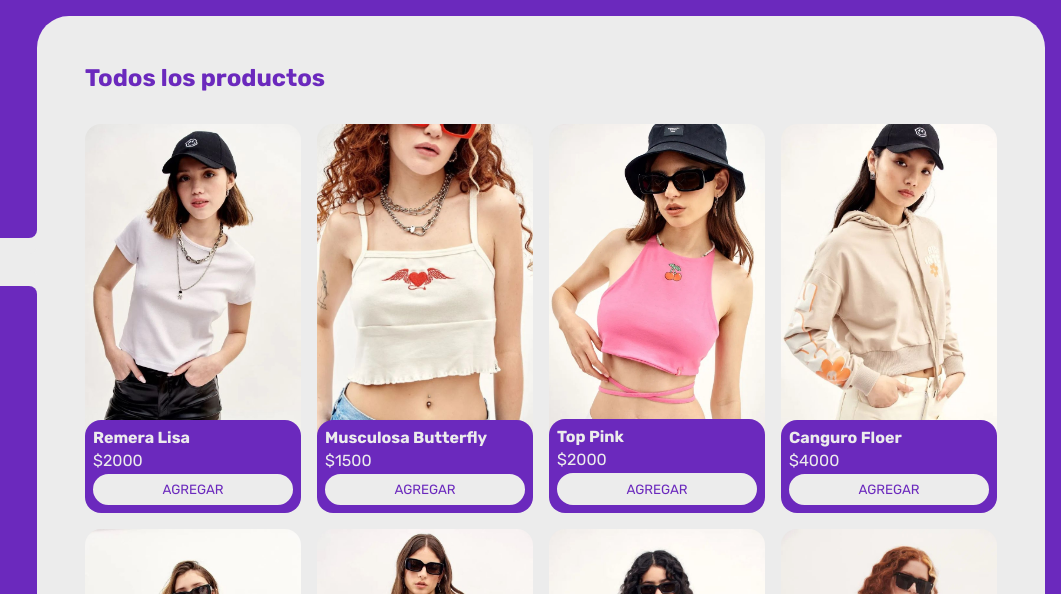
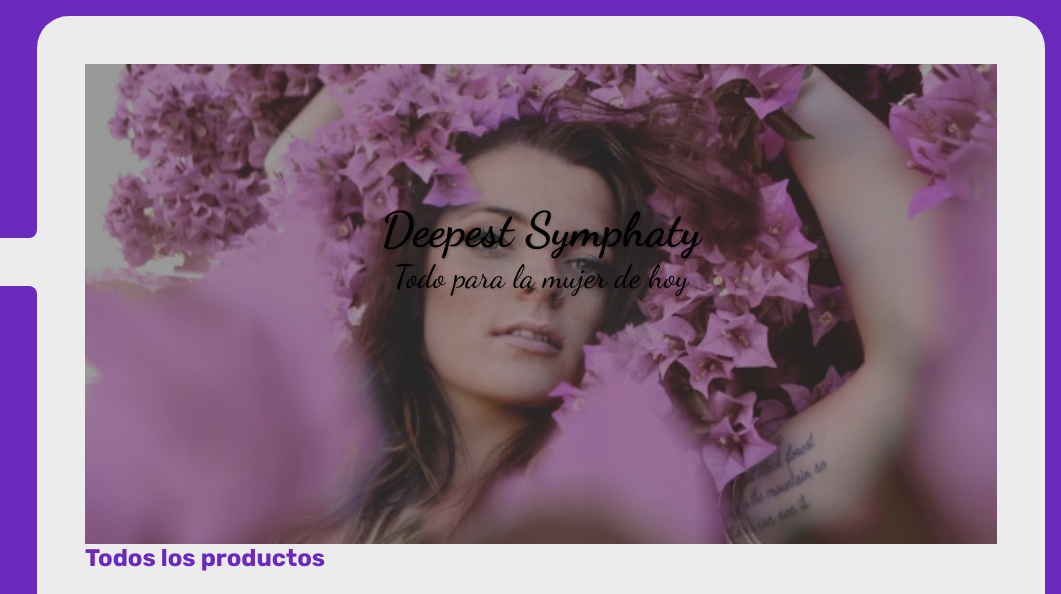
Before and after one commit to Ivy070109/Proyecto-Final-Javascrip-Ivana-Aguilar, a plain HTML site: page index.html in a window 1280 px wide. Shown: the top 594 px of the page, 219-1280 px from the left. Drawn offline with nearby package versions, Linux system fonts and the light colour scheme.

Commit message:
mejoras en el estilo

```diff
--- a/CSS/estilo.css
+++ b/CSS/estilo.css
@@ -147,6 +147,33 @@ main {
     margin-left: 0;
     border-radius: 2rem;
     padding: 3rem;
+}
+
+.banner {
+    background-image: linear-gradient(rgba(0, 0, 0, 0.4), rgba(0, 0, 0, 0.4), rgba(0, 0, 0, 0.4)), url(../img/BORA.JPG);
+    background-position: center;
+    height: 60vh;
+    background-size: cover;
+}
+
+.banner-container {
+    text-align: center;
+    padding: 15% 0;
+}
+
+.banner-container .titulo-grande {
+    margin: 0;
+    color: black;
+    text-shadow: 1px 1px 3px rgba(0, 0, 0, 0.2);
+    font-size: 3rem;
+    font-weight: bold;
+}
+
+.banner-container .parrafo-fantasia {
+    font-size: 2rem;
+    color: black;
+    text-shadow: 1px 1px 3px rgba(0, 0, 0, 0.2);
+    font-family: var(--titulo);
 }
 
 .titulo-principal {
--- a/index.html
+++ b/index.html
@@ -57,6 +57,13 @@
             </footer>
         </aside>
         <main>
+            <div class="banner">
+                <div class="banner-container">
+                    <h1 class="titulo-grande">Deepest Symphaty</h1>
+                    <p class="parrafo-fantasia">Todo para la mujer de hoy</p>
+                </div>
+            </div>
+
             <h2 class="titulo-principal" id="titulo-principal">Todos los productos</h2>
             <div id="contenedor-productos" class="contenedor-productos">
             </div>
```
